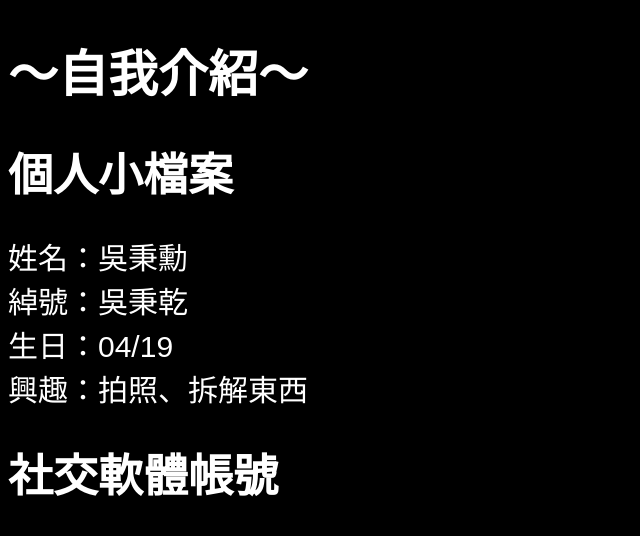
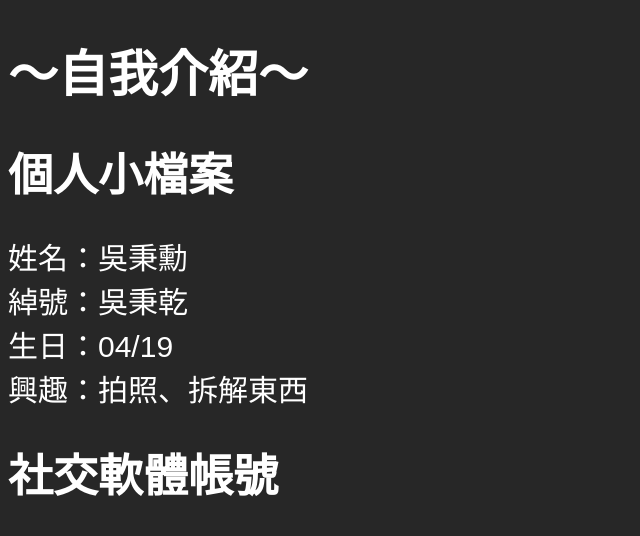
Before and after one commit to Benson-WU980419/-, a plain HTML site: page index.html in a window 1280 px wide. Shown: the whole page, without its empty margins (0-640 px from the left). Drawn offline with Linux system fonts and the light colour scheme.

Commit message:
Update index.html

```diff
--- a/index.html
+++ b/index.html
@@ -2,7 +2,7 @@
 <html>
 <head>
 	<style>
-		body{background-color: #000000;
+		body{background-color: #272727;
 		     color: #FFFFFF;/*預設文字顏色是白色*/
 		     font-family:"微軟正黑體",Source Code Pro,sans-serif;/*中,英預設字體*/}
 		h1{font-size: 50px;
```
